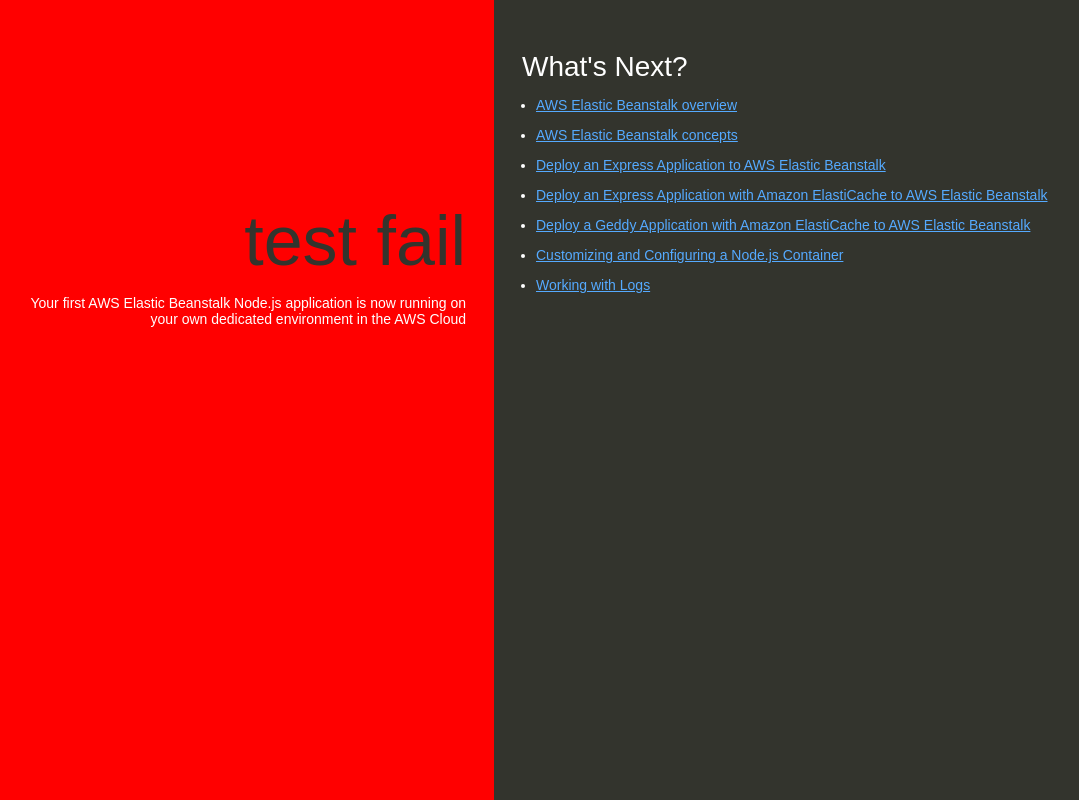
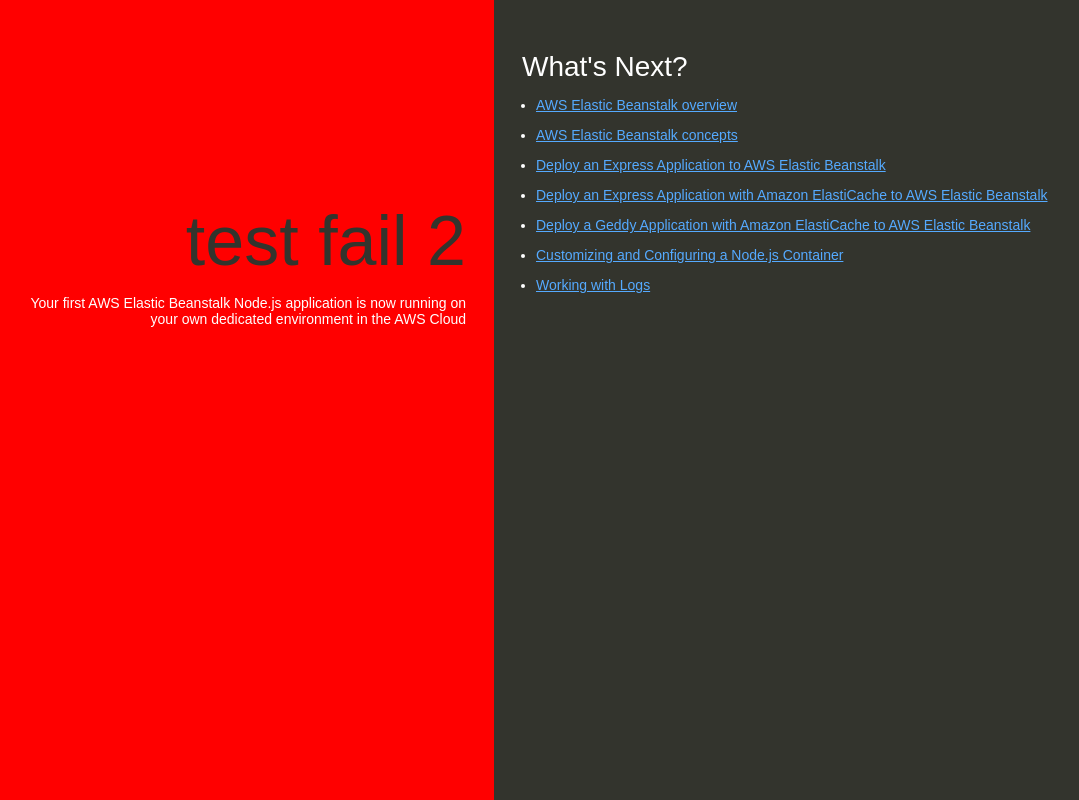
Before and after one commit to Parmjeet-saharan/testAwsCI-CD, a website: page index.html in a window 1280 px wide. Shown: the whole page, without its empty margins (146-1225 px from the left). Drawn offline with Linux system fonts and the light colour scheme.

Commit message:
Update index.html

```diff
--- a/index.html
+++ b/index.html
@@ -74,7 +74,7 @@
   </head>
   <body>
     <div class="textColumn">
-      <h1>test fail</h1>
+      <h1>test fail 2</h1>
       <p>Your first AWS Elastic Beanstalk Node.js application is now running on your own dedicated environment in the AWS Cloud</p>
     </div>
     <div class="linksColumn">
```
